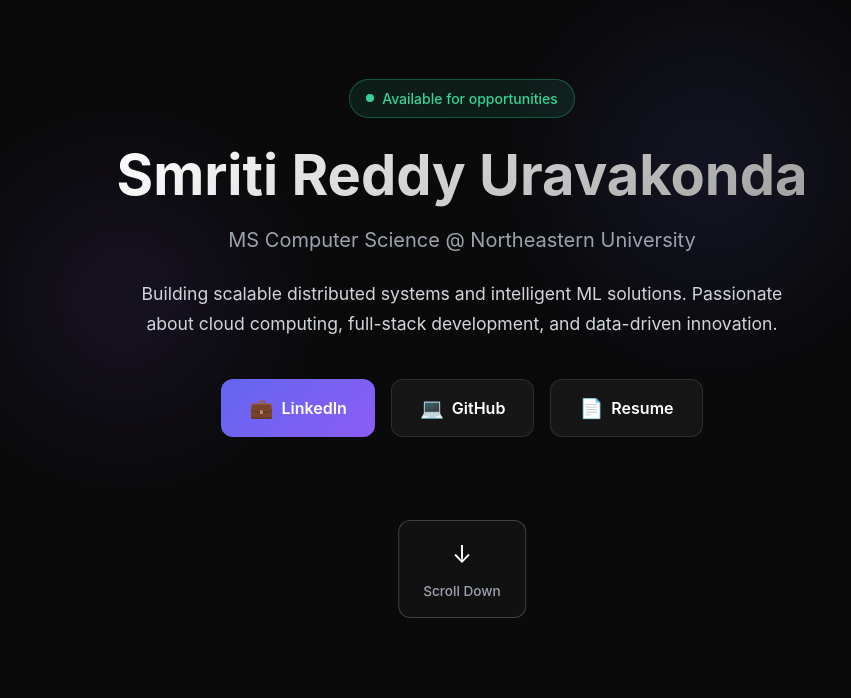
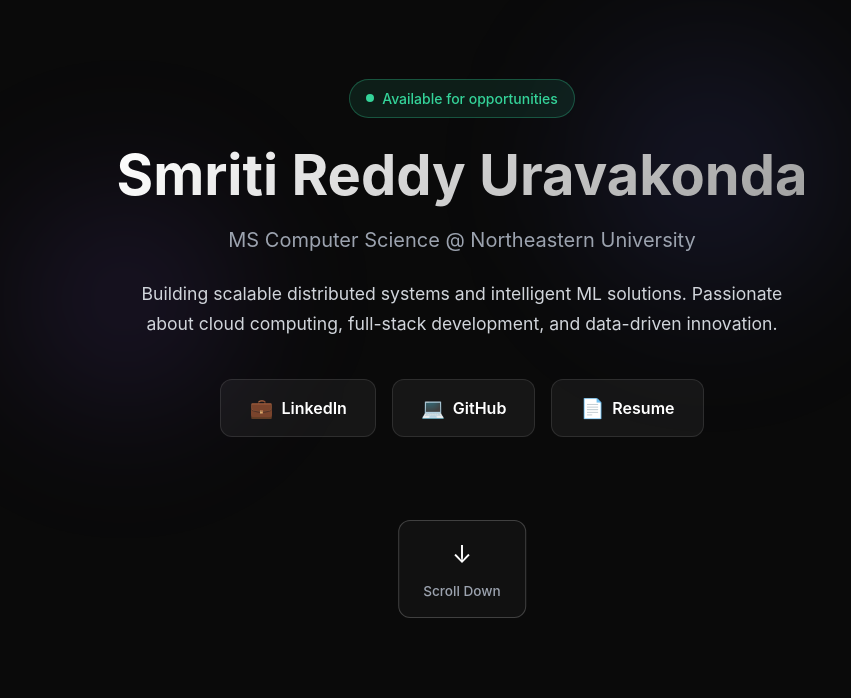
Before and after one commit to SmritiReddyy/smriti-portfolio, a Next.js app: page / in a window 1280 px wide. Shown: the part 102-800 px from the top of the page, without its empty margins (178-1029 px from the left). Built offline with nearby package versions, Linux system fonts and the light colour scheme.

Commit message:
LinkedIn Button

```diff
--- a/app/page.tsx
+++ b/app/page.tsx
@@ -41,7 +41,7 @@ export default function Home() {
               href="https://www.linkedin.com/in/smriti-reddy"
               target="_blank"
               rel="noopener noreferrer"
-              style={styles.primaryButton}
+              style={styles.secondaryButton}
               onMouseEnter={(e) => e.currentTarget.style.transform = 'translateY(-2px)'}
               onMouseLeave={(e) => e.currentTarget.style.transform = 'translateY(0)'}
             >
```
